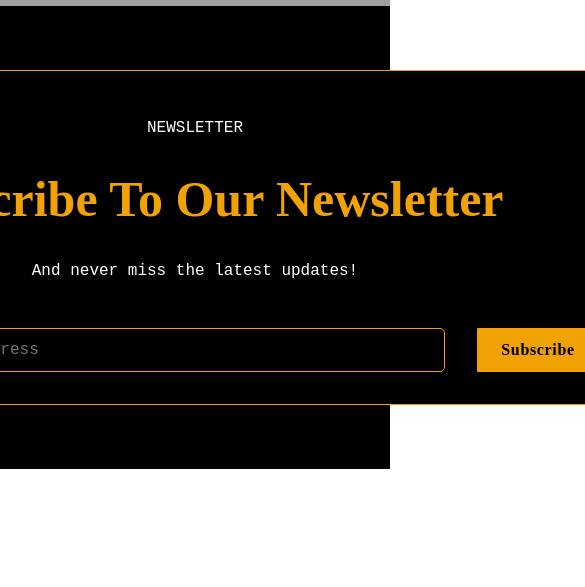
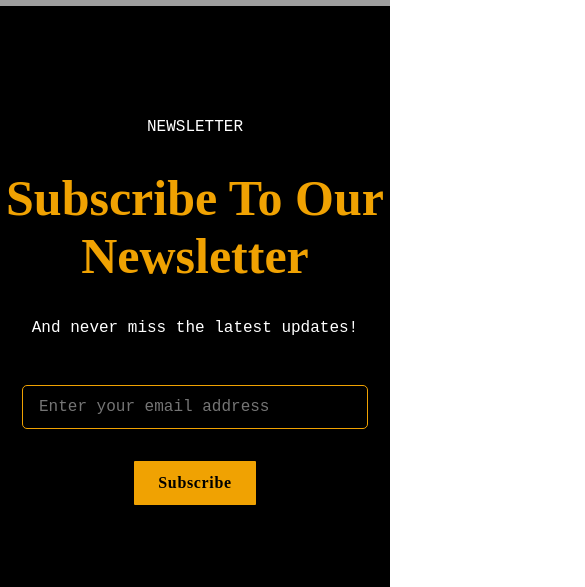
Before and after one commit to legenduzair/grub-cabin, a React (Create React App) app: page / in a window 390 px wide. Shown: the part 10361-10948 px from the top of the page, 585 px wide, since content can reach past the window. Before the commit the page ends 10830 px from the top, so only its background shows below. Built offline with nearby package versions, Linux system fonts and the light colour scheme; grey boxes are pictures that could not be loaded; the HTML template or start-up script is replaced by a standard one.

Commit message:
Implement mobile styling

```diff
--- a/src/components/Footer/Footer.css
+++ b/src/components/Footer/Footer.css
@@ -1,24 +1,3 @@
-/* Footer Overlay */
-
-.app__footerOverlay {
-    width: 100%;
-    height: 100%;
-    z-index: -1;
-
-    display: flex;
-    flex-direction: column;
-    position: absolute;
-}
-
-.app__footerOverlay-black {
-    height: 25%;
-    background: black;
-}
-
-.app__footerOverlay-img {
-    height: 75%;
-}
-
 /* Footer Styling */
 
 .app__footer {
--- a/src/components/Newsletter/Newsletter.css
+++ b/src/components/Newsletter/Newsletter.css
@@ -41,3 +41,33 @@
 .app__newsletter-input button {
     width: max-content;
 }
+
+@media screen and (min-width: 2000px) {
+    .app__newsletter-input input {
+        font-size: 2rem;
+    }
+}
+
+@media screen and (max-width: 990px) {
+    .app__newsletter-input {
+        flex-direction: column;
+        width: 100%;
+    }
+
+    .app__newsletter-input input {
+        margin: 0 0 2rem 0;
+        width: 80%;
+    }
+}
+
+@media screen and (max-width: 750px) {
+    .app__newsletter {
+        border: none;
+    }
+}
+
+@media screen and (max-width: 650px) {
+    .app__newsletter {
+        padding: 2rem 0;
+    }
+}
```
